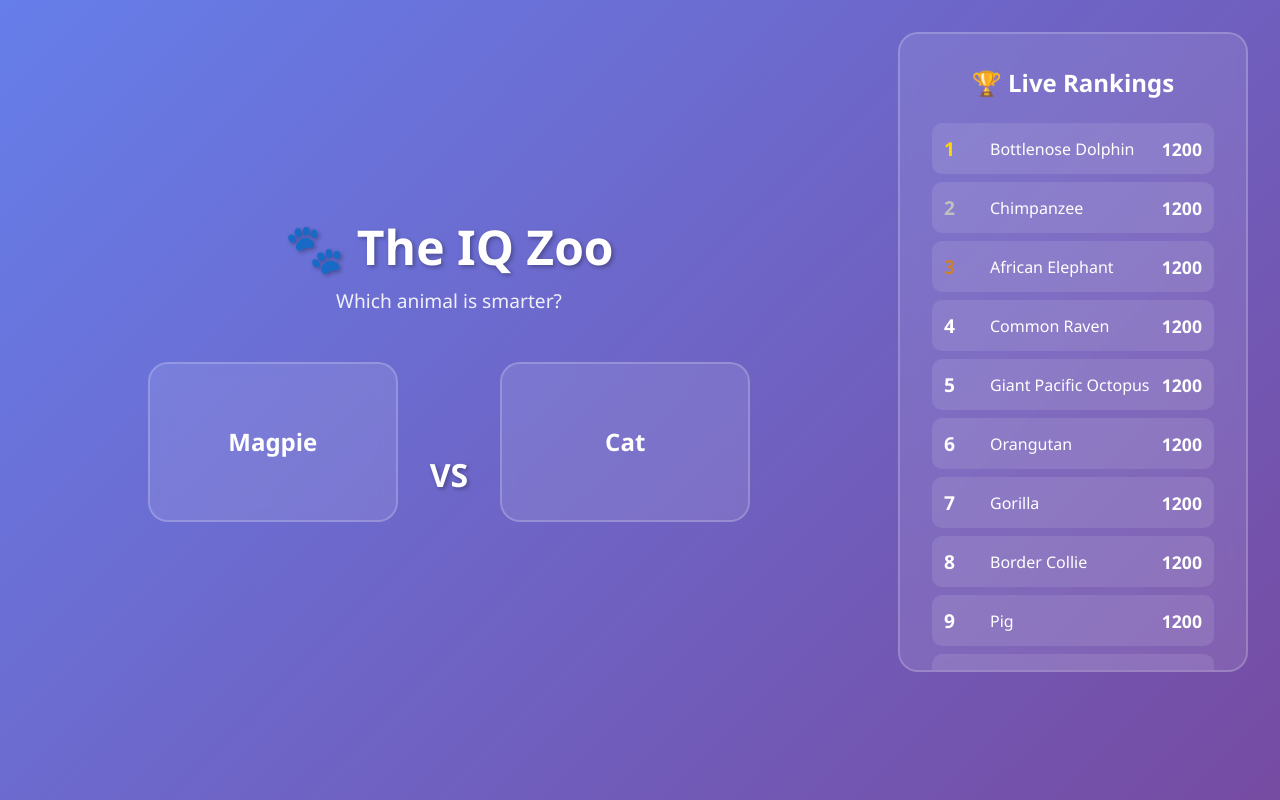
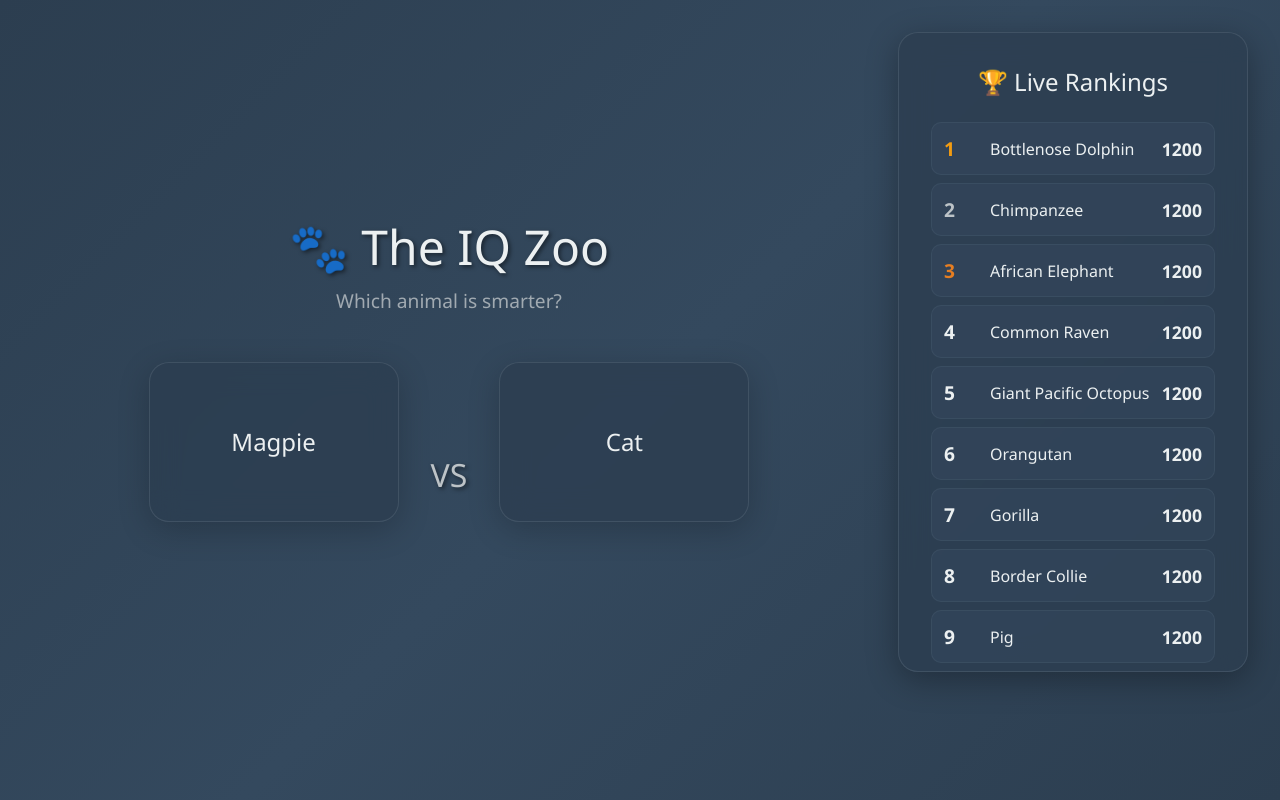
Before and after one commit to GralastairBean/The-IQ-zoo, a website: page frontend/index.html in a window 1280 px wide. Drawn offline with Linux system fonts and the light colour scheme.

Commit message:
new simper grey theme

```diff
--- a/frontend/styles.css
+++ b/frontend/styles.css
@@ -7,9 +7,9 @@
 
 body {
     font-family: 'Segoe UI', Tahoma, Geneva, Verdana, sans-serif;
-    background: linear-gradient(135deg, #667eea 0%, #764ba2 100%);
+    background: linear-gradient(135deg, #2c3e50 0%, #34495e 50%, #2c3e50 100%);
     min-height: 100vh;
-    color: white;
+    color: #ecf0f1;
 }
 
 .main-container {
@@ -29,35 +29,40 @@ body {
 
 .right-section {
     width: 350px;
-    background: rgba(255, 255, 255, 0.1);
-    backdrop-filter: blur(10px);
+    background: rgba(44, 62, 80, 0.8);
+    backdrop-filter: blur(15px);
     border-radius: 20px;
     padding: 2rem;
-    border: 2px solid rgba(255, 255, 255, 0.2);
+    border: 1px solid rgba(236, 240, 241, 0.1);
     height: fit-content;
     max-height: 80vh;
     overflow-y: auto;
+    box-shadow: 0 8px 32px rgba(0, 0, 0, 0.3);
 }
 
 .title {
     font-size: 3rem;
     margin-bottom: 0.5rem;
-    text-shadow: 2px 2px 4px rgba(0, 0, 0, 0.3);
+    text-shadow: 2px 2px 4px rgba(0, 0, 0, 0.5);
     text-align: center;
+    color: #ecf0f1;
+    font-weight: 300;
 }
 
 .subtitle {
     font-size: 1.2rem;
     margin-bottom: 3rem;
-    opacity: 0.9;
+    opacity: 0.8;
     text-align: center;
+    color: #bdc3c7;
 }
 
 .ranking-title {
     font-size: 1.5rem;
     margin-bottom: 1.5rem;
     text-align: center;
-    color: white;
+    color: #ecf0f1;
+    font-weight: 400;
 }
 
 .ranking-table {
@@ -71,48 +76,54 @@ body {
     justify-content: space-between;
     align-items: center;
     padding: 0.75rem;
-    background: rgba(255, 255, 255, 0.1);
+    background: rgba(52, 73, 94, 0.6);
     border-radius: 10px;
-    transition: transform 0.2s ease;
+    transition: all 0.3s ease;
+    border: 1px solid rgba(236, 240, 241, 0.05);
 }
 
 .ranking-row:hover {
     transform: translateX(5px);
-    background: rgba(255, 255, 255, 0.2);
+    background: rgba(52, 73, 94, 0.8);
+    border-color: rgba(236, 240, 241, 0.2);
 }
 
 .ranking-row.current {
-    background: rgba(255, 215, 0, 0.3);
-    border: 2px solid gold;
+    background: rgba(149, 165, 166, 0.3);
+    border: 2px solid #95a5a6;
+    box-shadow: 0 0 20px rgba(149, 165, 166, 0.3);
 }
 
 .rank-number {
     font-weight: bold;
     font-size: 1.2rem;
     min-width: 30px;
+    color: #ecf0f1;
 }
 
 .rank-number.gold {
-    color: #FFD700;
+    color: #f39c12;
 }
 
 .rank-number.silver {
-    color: #C0C0C0;
+    color: #bdc3c7;
 }
 
 .rank-number.bronze {
-    color: #CD7F32;
+    color: #e67e22;
 }
 
 .animal-name-rank {
     flex: 1;
     margin-left: 1rem;
     font-weight: 500;
+    color: #ecf0f1;
 }
 
 .animal-score-rank {
     font-weight: bold;
     font-size: 1.1rem;
+    color: #ecf0f1;
 }
 
 .comparison-container {
@@ -124,20 +135,21 @@ body {
 }
 
 .animal-card {
-    background: rgba(255, 255, 255, 0.1);
-    backdrop-filter: blur(10px);
+    background: rgba(44, 62, 80, 0.8);
+    backdrop-filter: blur(15px);
     border-radius: 20px;
     padding: 1.5rem;
     width: 250px;
     height: 160px;
-    border: 2px solid rgba(255, 255, 255, 0.2);
-    transition: transform 0.3s ease, box-shadow 0.3s ease;
+    border: 1px solid rgba(236, 240, 241, 0.1);
+    transition: all 0.3s ease;
     display: flex;
     flex-direction: column;
     align-items: center;
     justify-content: center;
     cursor: pointer;
     position: relative;
+    box-shadow: 0 8px 32px rgba(0, 0, 0, 0.2);
 }
 
 .animal-card-wrapper {
@@ -149,18 +161,20 @@ body {
 
 .animal-card:hover {
     transform: translateY(-5px);
-    box-shadow: 0 15px 30px rgba(0, 0, 0, 0.2);
-    background: rgba(255, 255, 255, 0.15);
+    box-shadow: 0 15px 40px rgba(0, 0, 0, 0.4);
+    background: rgba(44, 62, 80, 0.9);
+    border-color: rgba(236, 240, 241, 0.2);
 }
 
 .animal-name {
     font-size: 1.5rem;
-    color: white;
+    color: #ecf0f1;
     text-align: center;
     word-wrap: break-word;
     line-height: 1.2;
     max-width: 100%;
     padding: 0 0.5rem;
+    font-weight: 400;
 }
 
 .score-display {
@@ -172,13 +186,15 @@ body {
     text-align: center;
     width: 100%;
     padding: 0.5rem;
-    background: rgba(255, 255, 255, 0.1);
+    background: rgba(52, 73, 94, 0.6);
     border-radius: 10px;
     backdrop-filter: blur(10px);
     display: flex;
     flex-direction: column;
     justify-content: center;
     align-items: center;
+    color: #ecf0f1;
+    border: 1px solid rgba(236, 240, 241, 0.05);
 }
 
 .score-display.show {
@@ -191,18 +207,18 @@ body {
 }
 
 .score-change.positive {
-    color: #4ade80;
+    color: #27ae60;
 }
 
 .score-change.negative {
-    color: #f87171;
+    color: #e74c3c;
 }
 
 .vs-divider {
     font-size: 2rem;
-    font-weight: bold;
-    color: white;
-    text-shadow: 2px 2px 4px rgba(0, 0, 0, 0.3);
+    font-weight: 300;
+    color: #bdc3c7;
+    text-shadow: 2px 2px 4px rgba(0, 0, 0, 0.5);
 }
 
 /* Score change balloon animation */
@@ -211,27 +227,30 @@ body {
   top: 10px;
   right: 18px;
   z-index: 2;
-  background: rgba(255,255,255,0.95);
-  color: #222;
+  background: rgba(44, 62, 80, 0.95);
+  color: #ecf0f1;
   font-size: 1.1rem;
   font-weight: bold;
   border-radius: 50px 50px 50px 50px/60px 60px 40px 40px;
   padding: 0.5rem 1rem;
-  box-shadow: 0 4px 16px rgba(0,0,0,0.12);
+  box-shadow: 0 4px 16px rgba(0,0,0,0.3);
   opacity: 0;
   pointer-events: none;
   transform: scale(0.7) translateY(0);
   transition: opacity 0.2s, transform 0.2s;
   animation: none;
+  border: 1px solid rgba(236, 240, 241, 0.1);
 }
 
 .score-balloon.positive {
-  color: #22c55e;
-  background: #eafff3;
+  color: #27ae60;
+  background: rgba(39, 174, 96, 0.1);
+  border-color: rgba(39, 174, 96, 0.3);
 }
 .score-balloon.negative {
-  color: #ef4444;
-  background: #ffeaea;
+  color: #e74c3c;
+  background: rgba(231, 76, 60, 0.1);
+  border-color: rgba(231, 76, 60, 0.3);
 }
 
 .score-balloon.pop {
```
